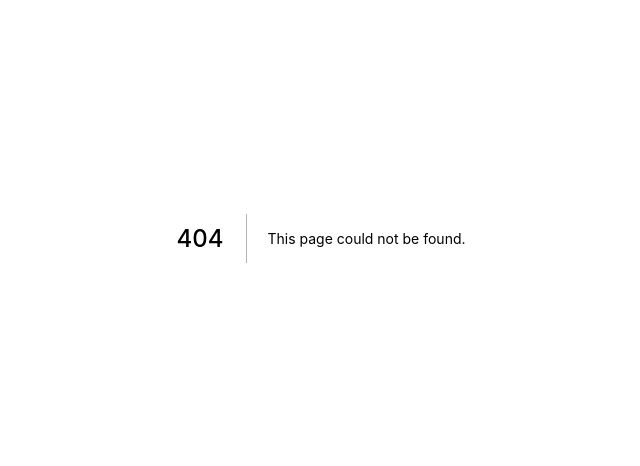
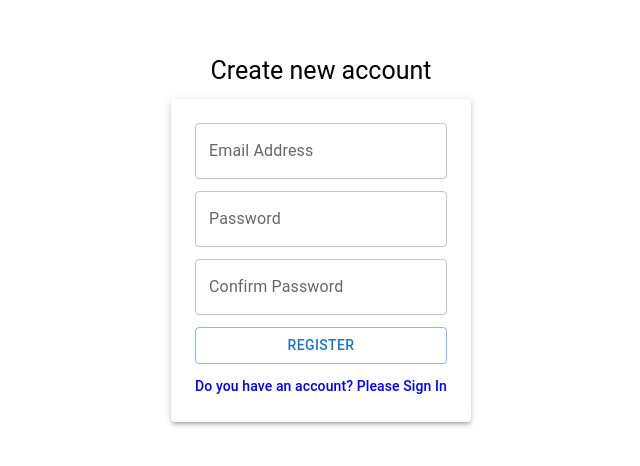
Before and after one commit to giochamplon/aratlakbay, a Next.js app: page /register in a window 1280 px wide. Before the commit this address had no page. Shown: the part 162-628 px from the top of the page, without its empty margins (319-959 px from the left). Built offline with nearby package versions, Linux system fonts and the light colour scheme.

Commit message:
create account, sign in page

```diff
--- a/package.json
+++ b/package.json
@@ -9,6 +9,9 @@
     "lint": "next lint"
   },
   "dependencies": {
+    "@emotion/react": "^11.9.0",
+    "@emotion/styled": "^11.8.1",
+    "@mui/material": "^5.6.0",
     "next": "12.1.0",
     "react": "17.0.2",
     "react-dom": "17.0.2"
--- /dev/null
+++ b/pages/register.js
@@ -0,0 +1,55 @@
+import { Box, Paper, TextField, Button, Typography } from '@mui/material'
+import {useRouter} from "next/router";
+
+const style ={linkStyle: {cursor: "pointer", color: "blue"},};
+
+export default function register() {
+    const router = useRouter();
+
+  return (
+    <Box
+    sx={{
+      width: "100vw",
+      height: "100vh",
+      display: "flex",
+      flexDirection: "column",
+      justifyContent: "center",
+      alignItems: "center",
+
+      }}>
+    <Box>
+        <Typography variant="h5" sx={{fontSize: "25px"}} >Create new account</Typography>
+
+    </Box>
+    <Paper elevation={3} sx={{padding: "24px", display: "flex",flexDirection: "column", marginTop: "12px"}}>
+      <TextField label="Email Address" name="email" type="email"/>
+
+      <TextField
+      label="Password"
+      name="password"
+      type="password"
+      sx={{marginTop: "12px"}}
+      />
+      <TextField
+      label="Confirm Password"
+      name="Confirm Password"
+      type="password"
+      sx={{marginTop: "12px"}}
+      />
+
+      <Button variant= "outlined" sx={{marginTop: "12px"}} >Register</Button>
+
+      <Box
+        sx={{display: "flex", justifyContent: "center", marginTop: "12px"}}>
+          <Typography
+          variant="subtitle2"
+          onClick={()=> router.push("/SignIn")}
+          sx={style.linkStyle}
+          >
+        Do you have an account? Please Sign In
+        </Typography>
+     </Box>
+    </Paper>
+    </Box>
+  );
+}
```
Also changed, not shown: pages/SignIn.js (added, +51 -0 lines), pages/index.js (+29 -63 lines), pages/dashboard.js (added), 1 other file (tests, documents, lock files or other folders).
